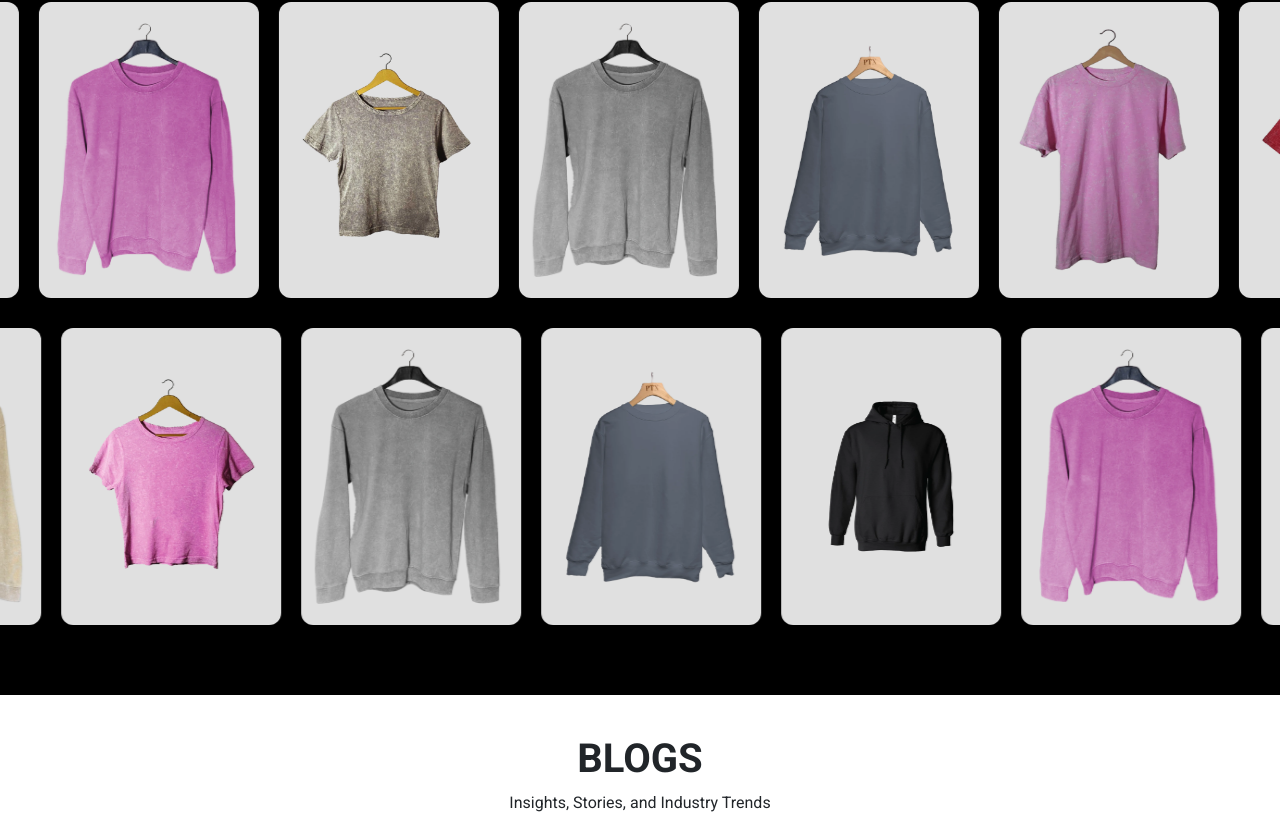
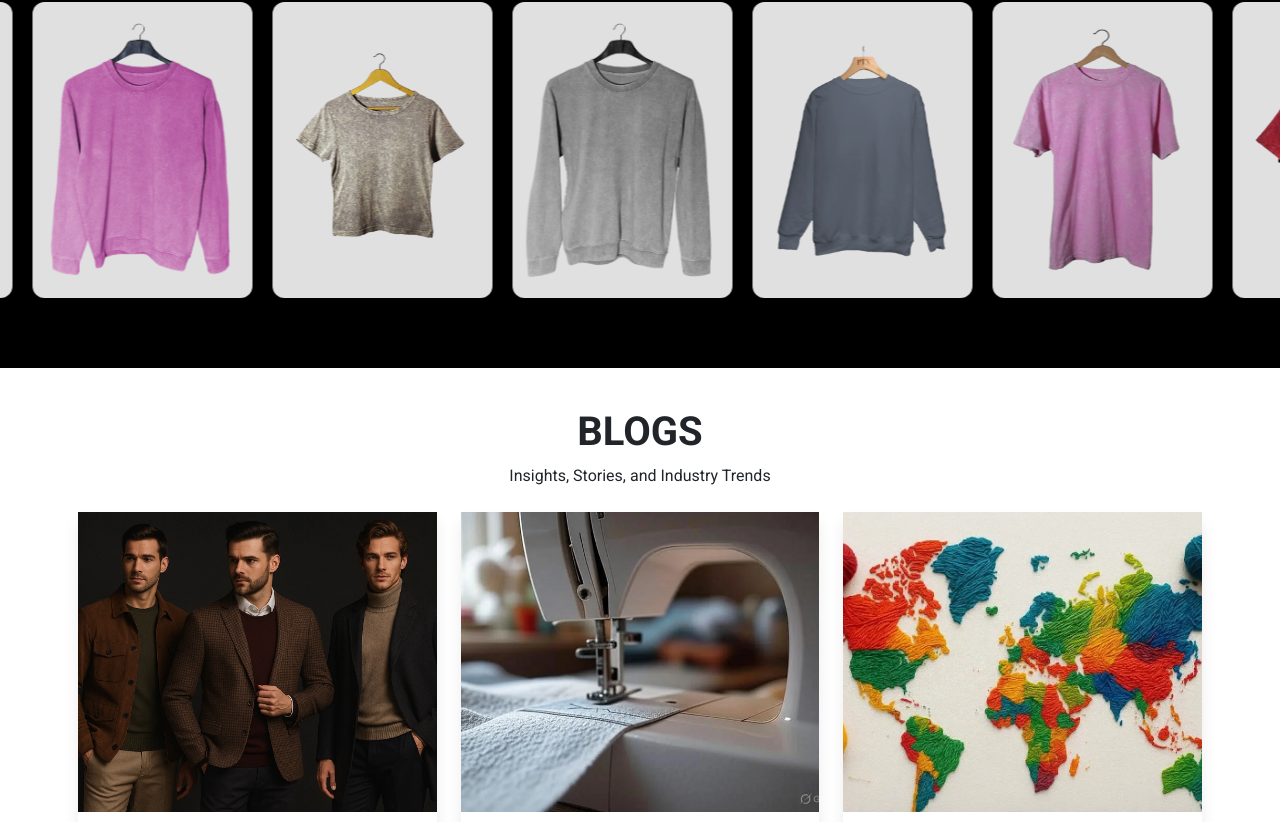
Before and after one commit to Zeeshanprojects/PTX-2, a React (Create React App) app in the folder PTX-2/ptx-2/: page / in a window 1280 px wide. Shown: the part 3712-4534 px from the top of the page. Built offline with nearby package versions, Linux system fonts and the light colour scheme.

Commit message:
code updated

```diff
--- a/PTX-2/ptx-2/src/Pages/Blog2.jsx
+++ b/PTX-2/ptx-2/src/Pages/Blog2.jsx
@@ -1,14 +1,18 @@
 import React from "react";
 import "./Blog.style.css";
-import Image from "../Images/Image";
+// import Image from "../Images/Image";
 import Footer from "../Components/Footer";
 
 export default function Blog2() {
   return (
     <>
-      <div className="container-fluid p-0">
-        <div className="blog-header">
-          <img src={Image.Blog2} alt="Blog Banner" className="blogs-img" />
+    <div className="space"></div>
+      <div className="container-fluid p-0 ">
+       <div className="blog-header ">
+          {/* <img src={Image.Blog1} alt="Blog Banner" className="blogs-img" /> */}
+          <div className="blog-title mt-5">
+          <h1>BEHIND THE STITCH</h1>
+        </div>
         </div>
 
         <div className="container blog-content">
--- a/PTX-2/ptx-2/src/Pages/Blog3.jsx
+++ b/PTX-2/ptx-2/src/Pages/Blog3.jsx
@@ -1,17 +1,21 @@
 import React from "react";
 import "./Blog.style.css";
 import Footer from "../Components/Footer";
-import Image from "../Images/Image";
+// import Image from "../Images/Image";
 
 export default function Blog3() {
   return (
     <>
 
       <div className="container-fluid p-0">
-        <div className="blog-header">
-          <img src={Image.Blog3} alt="Blog Banner" className="blogs-img" />
 
+         <div className="blog-header ">
+          {/* <img src={Image.Blog1} alt="Blog Banner" className="blogs-img" /> */}
+          <div className="blog-title mt-5">
+          <h1>GLOBAL THREAD</h1>
         </div>
+        </div>
+
 
         <div className="container blog-content">
           <h2> Global Thread – Weaving Cultures Through Fashion</h2>
--- a/PTX-2/ptx-2/src/Pages/Home.jsx
+++ b/PTX-2/ptx-2/src/Pages/Home.jsx
@@ -355,10 +355,10 @@ export default function Home() {
               <img src={Image.LongT10} alt="longT" />
             </div>
             <div className="img-box">
-              <img src={Image.image10} alt="longT" />
+              <img src={Image.image12} alt="longT" />
             </div>
             <div className="img-box">
-              <img src={Image.LongT12} alt="longT" />
+              <img src={Image.LongT6} alt="longT" />
             </div>
 
             <div className="img-box">
@@ -478,47 +478,7 @@ export default function Home() {
           </div>
         </div>
 
-        <div className="scroll-row row4">
-          <div className="scroll-content">
-            <div className="img-box">
-              <img src={Image.F1} alt="Fleece" />
-            </div>
-            <div className="img-box">
-              <img src={Image.Kidsimage2} alt="Fleece" />
-            </div>
-            <div className="img-box">
-              <img src={Image.F3} alt="Fleece" />
-            </div>
-            <div className="img-box">
-              <img src={Image.LongT13} alt="Fleece" />
-            </div>
-            <div className="img-box">
-              <img src={Image.image10} alt="Fleece" />
-            </div>
-            <div className="img-box">
-              <img src={Image.F6} alt="Fleece" />
-            </div>
 
-            <div className="img-box">
-              <img src={Image.LongT12} alt="Fleece" />
-            </div>
-            <div className="img-box">
-              <img src={Image.F2} alt="Fleece" />
-            </div>
-            <div className="img-box">
-              <img src={Image.image5} alt="Fleece" />
-            </div>
-            <div className="img-box">
-              <img src={Image.Kidsimage5} alt="Fleece" />
-            </div>
-            <div className="img-box">
-              <img src={Image.F5} alt="Fleece" />
-            </div>
-            <div className="img-box">
-              <img src={Image.image8} alt="Fleece" />
-            </div>
-          </div>
-        </div>
       </div>
 
       <div className="space"></div>
```
